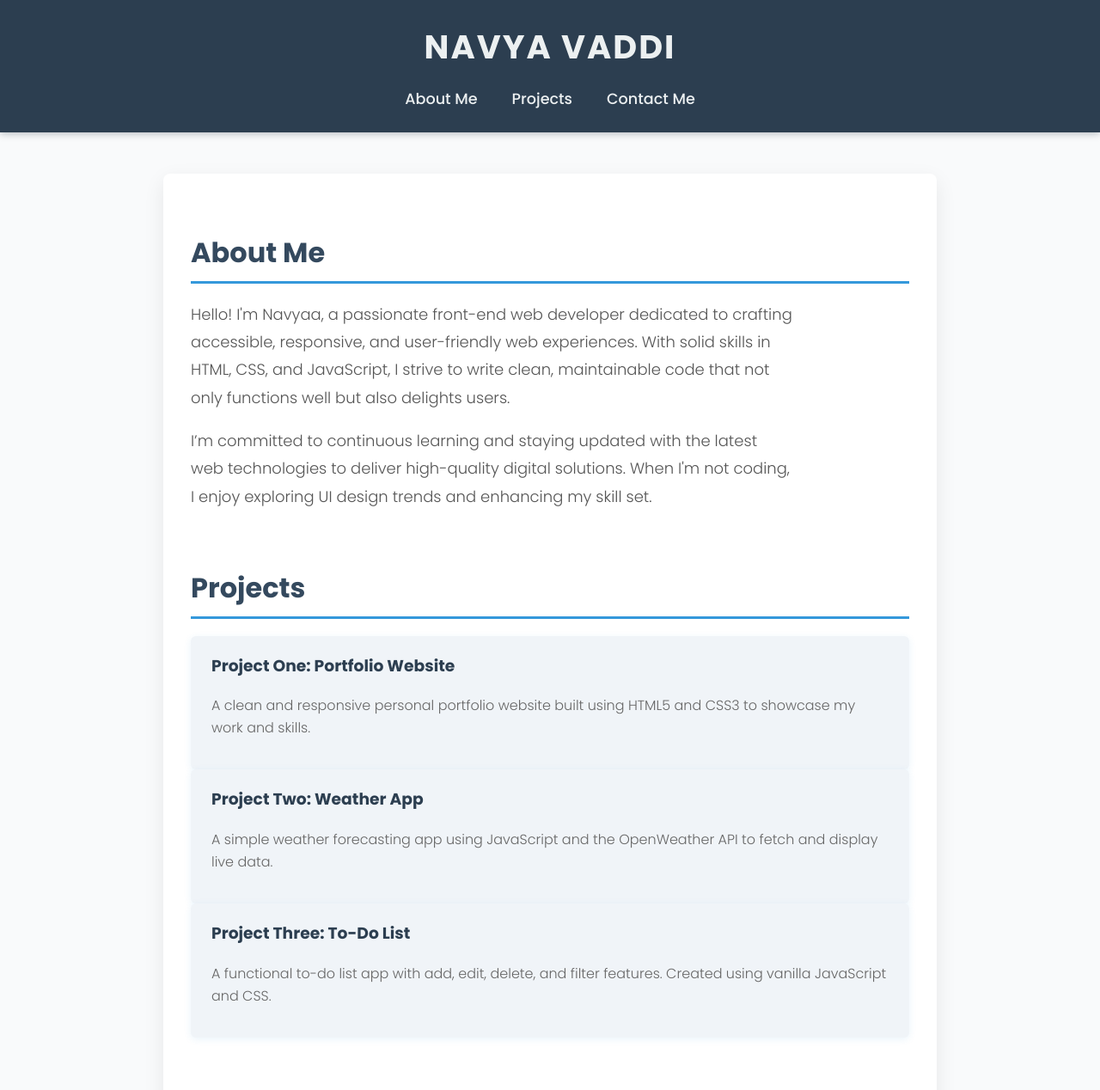
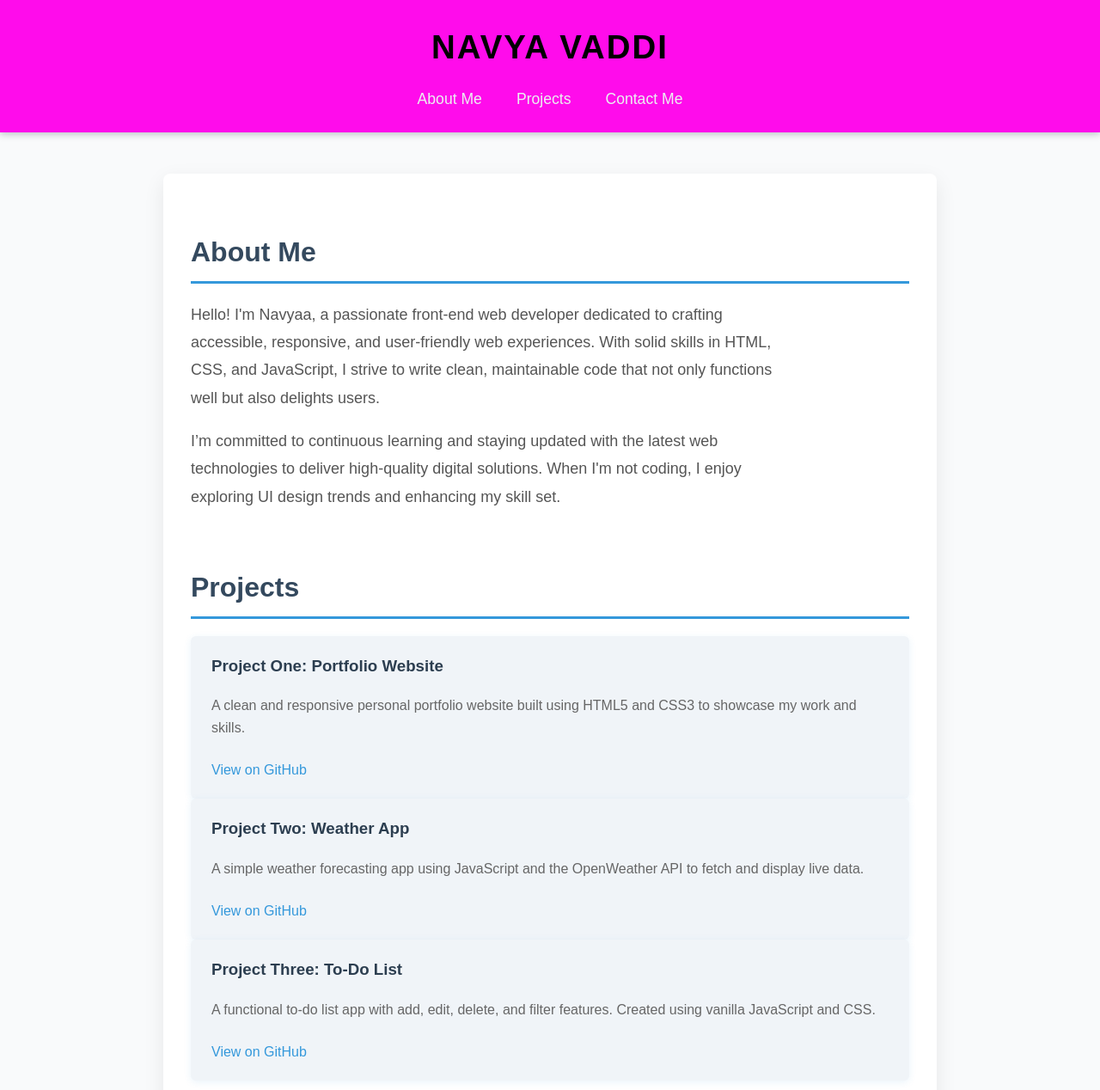
Before and after one commit to navyashree1411/webdevelopment-course, a plain HTML site: page 1st problem/index.html in a window 1280 px wide. Shown: the top 1268 px of the page at 86% size. Drawn offline with Linux system fonts and the light colour scheme.

Commit message:
Update index.html

```diff
--- a/1st problem/index.html
+++ b/1st problem/index.html
@@ -5,17 +5,15 @@
   <meta name="viewport" content="width=device-width, initial-scale=1" />
   <title>NAVYA VADDI | Portfolio</title>
 
-  <!-- Google Fonts: Poppins -->
-  <link href="https://fonts.googleapis.com/css2?family=Poppins:wght@300;500;700&display=swap" rel="stylesheet" />
+
 
   <style>
-    /* Reset & base */
     * {
       box-sizing: border-box;
     }
 
     body {
-      font-family: 'Poppins', Arial, sans-serif;
+      font-family: ' italic', Arial, sans-serif;
       line-height: 1.6;
       margin: 0;
       padding: 0;
@@ -24,8 +22,8 @@
     }
 
     header {
-      background-color: #2c3e50;
-      color: #ecf0f1;
+      background-color: #ff0ceb;
+      color: #000000;
       padding: 1.5rem 1rem;
       text-align: center;
       box-shadow: 0 2px 8px rgba(44, 62, 80, 0.3);
@@ -77,7 +75,7 @@
       box-shadow: 0 8px 24px rgba(0,0,0,0.08);
     }
 
-    section {
+    div {
       margin-bottom: 4rem;
     }
 
@@ -90,7 +88,6 @@
       margin-bottom: 1.2rem;
     }
 
-    /* About Me */
     #about p {
       font-weight: 300;
       font-size: 1.125rem;
@@ -100,7 +97,6 @@
       margin-bottom: 1rem;
     }
 
-    /* Projects */
     article {
       background: #f0f4f8;
       padding: 1.25rem 1.5rem;
@@ -128,7 +124,18 @@
       font-size: 1rem;
     }
 
-    /* Contact Form */
+    article a {
+      display: inline-block;
+      margin-top: 0.5rem;
+      color: #3498db;
+      font-weight: 500;
+      text-decoration: none;
+    }
+
+    article a:hover {
+      text-decoration: underline;
+    }
+
     form {
       max-width: 600px;
       display: flex;
@@ -181,7 +188,6 @@
       box-shadow: 0 6px 20px rgba(33, 125, 187, 0.5);
     }
 
-    /* Footer */
     footer {
       text-align: center;
       padding: 1.5rem 1rem;
@@ -194,7 +200,6 @@
       user-select: none;
     }
 
-    /* Responsive */
     @media (max-width: 600px) {
       nav ul {
         flex-direction: column;
@@ -228,29 +233,32 @@
   </header>
 
   <main>
-    <section id="about">
+    <div id="about">
       <h2>About Me</h2>
       <p>Hello! I'm Navyaa, a passionate front-end web developer dedicated to crafting accessible, responsive, and user-friendly web experiences. With solid skills in HTML, CSS, and JavaScript, I strive to write clean, maintainable code that not only functions well but also delights users.</p>
       <p>I’m committed to continuous learning and staying updated with the latest web technologies to deliver high-quality digital solutions. When I'm not coding, I enjoy exploring UI design trends and enhancing my skill set.</p>
-    </section>
+    </div>
 
-    <section id="projects">
+    <div id="projects">
       <h2>Projects</h2>
       <article tabindex="0">
         <h3>Project One: Portfolio Website</h3>
         <p>A clean and responsive personal portfolio website built using HTML5 and CSS3 to showcase my work and skills.</p>
+        <a href="https://github.com/navyashree1411/webdevelopment-course" target="_blank" rel="noopener">View on GitHub</a>
       </article>
       <article tabindex="0">
         <h3>Project Two: Weather App</h3>
         <p>A simple weather forecasting app using JavaScript and the OpenWeather API to fetch and display live data.</p>
+        <a href="#" target="_blank" rel="noopener">View on GitHub</a>
       </article>
       <article tabindex="0">
         <h3>Project Three: To-Do List</h3>
         <p>A functional to-do list app with add, edit, delete, and filter features. Created using vanilla JavaScript and CSS.</p>
+        <a href="#" target="_blank" rel="noopener">View on GitHub</a>
       </article>
-    </section>
+    </div>
 
-    <section id="contact">
+    <div id="contact">
       <h2>Contact Me</h2>
       <form action="#" method="post" novalidate>
         <label for="name">Name:</label>
@@ -264,7 +272,7 @@
 
         <button type="submit">Send Message</button>
       </form>
-    </section>
+    </div>
   </main>
 
   <footer>
```
